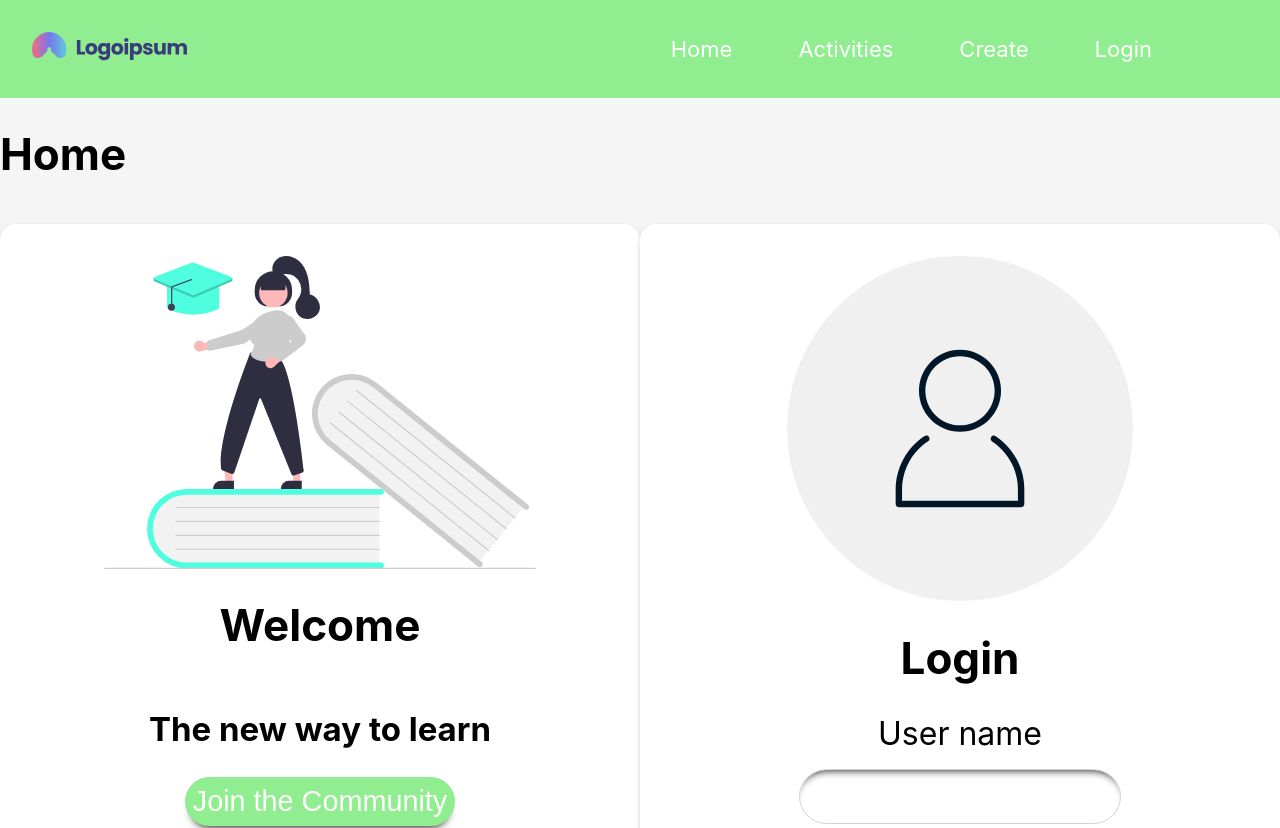
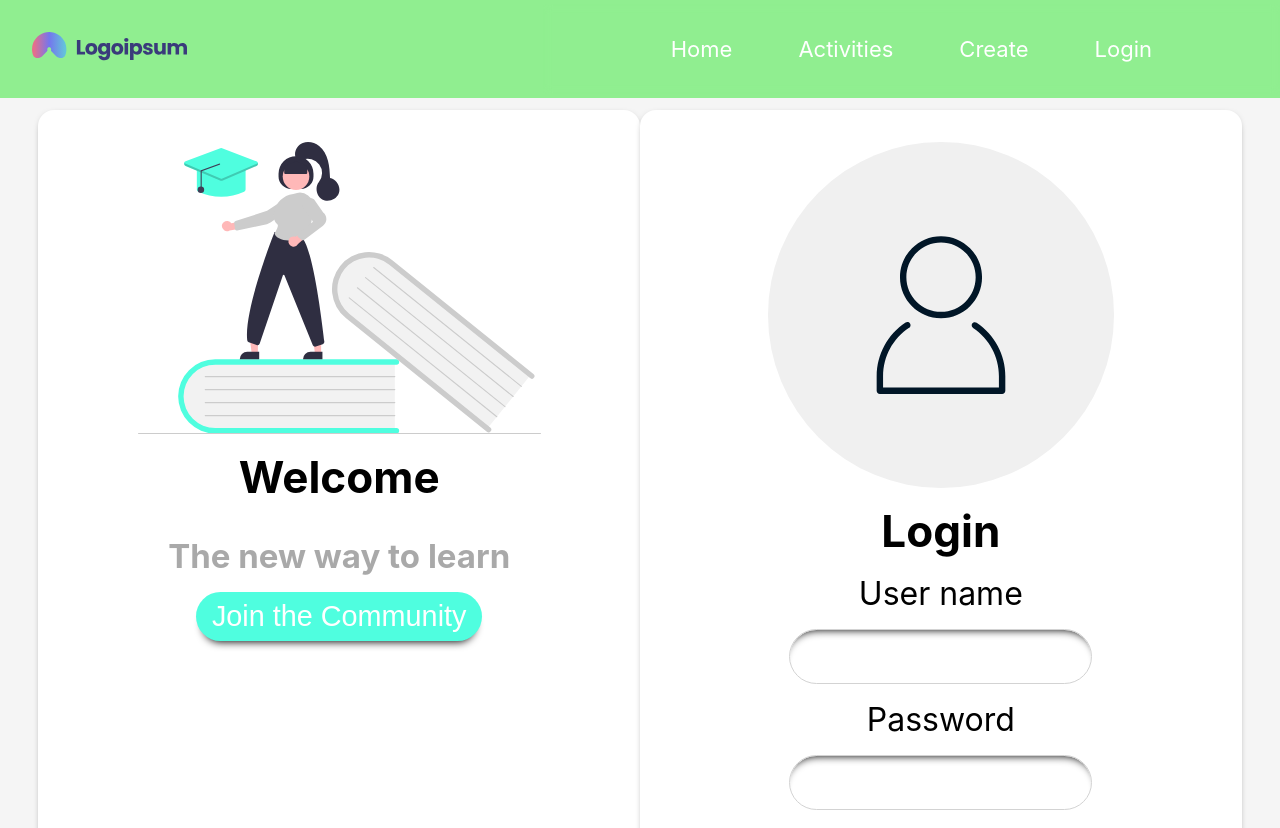
Before and after one commit to JMChurchill/COMP3000-Learning-Platform, a React (Create React App) app in the folder WebApp/persa-learn/: page / in a window 1280 px wide. Shown: the top 828 px of the page. Built offline with nearby package versions, Linux system fonts and the light colour scheme.

Commit message:
added css for content-box

```diff
--- a/WebApp/persa-learn/src/App.css
+++ b/WebApp/persa-learn/src/App.css
@@ -6,6 +6,7 @@
   --title-color: black;
   --heading-color: darkGray;
   --text-color: grey;
+  --btn-color: #4ffedf;
 }
 .App {
   /* text-align: center; */
@@ -15,18 +16,32 @@
 body {
   overflow-x: hidden;
 }
+.content-box {
+  background-color: var(--main-bg-color);
+  display: flex;
+  flex-direction: column;
+  padding: 0 3%;
+}
+h1 {
+  color: var(--title-color);
+  margin: 1rem 0;
+}
+h2 {
+  color: var(--heading-color);
+  margin: 1rem 0;
+}
 .btn {
   color: white;
-  background-color: var(--nav-color);
+  background-color: var(--btn-color);
   border-radius: 2rem;
   font-size: 1.8rem;
-  padding: 0.5rem;
+  padding: 0.5rem 1rem;
   border: none;
   box-shadow: 0 0.5rem 0.5rem -0.25em black;
   transition: all 300ms ease;
 }
 .btn:hover {
-  color: var(--nav-color);
+  color: var(--btn-color);
   background-color: white;
   /* box-shadow: 0 0.2rem 0.75rem -0.25em black; */
   box-shadow: 0 0.5rem 0.5rem -0.25em black inset;
@@ -133,7 +148,7 @@ body {
 /* home page */
 .container {
   display: flex;
-  justify-content: space-evenly;
+  justify-content: space-between;
   padding: 1% 0;
 }
 
--- a/WebApp/persa-learn/src/Pages/Home.js
+++ b/WebApp/persa-learn/src/Pages/Home.js
@@ -6,8 +6,8 @@ import hero from "../assets/undraw_education_f8ru.svg";
 
 const Home = () => {
   return (
-    <div>
-      <h1>Home</h1>
+    <div className="content-box">
+      {/* <h1>Home</h1> */}
       <div className="container">
         <div className="left-box">
           <img src={hero} alt="woman stood on book" />
```
